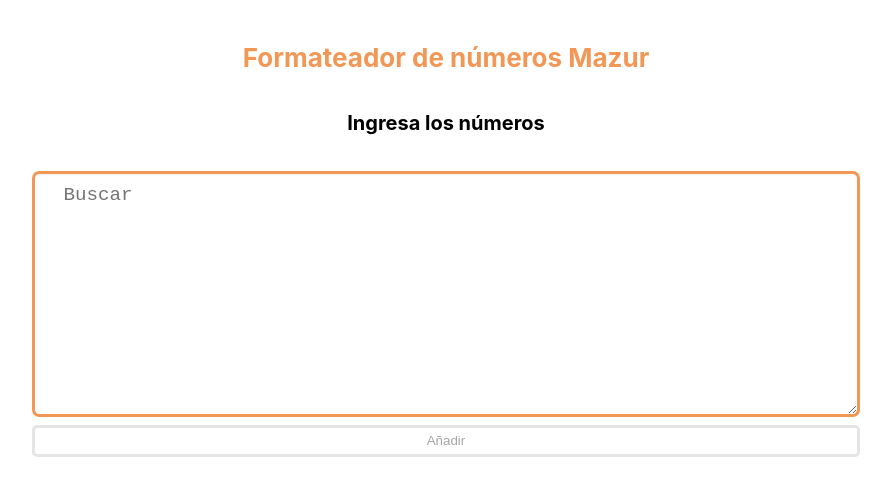
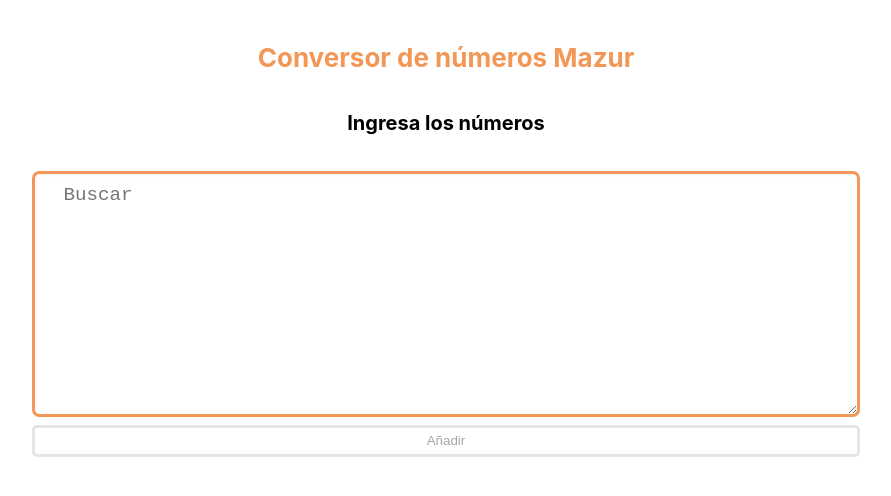
Before and after one commit to AngelMazur/01_Format_Number_Ofimedia, a Next.js app: page / in a window 1280 px wide. Shown: the top 496 px of the page, without its empty margins (194-1085 px from the left). Built offline with nearby package versions, Linux system fonts and the light colour scheme.

Commit message:
fix: change title project

```diff
--- a/pages/index.js
+++ b/pages/index.js
@@ -5,7 +5,7 @@
   return (
     <>
       <AppWrapperContent>
-        <AppTitle>Formateador de números Mazur</AppTitle>
+        <AppTitle>Conversor de números Mazur</AppTitle>
         <FormatNumber />
       </AppWrapperContent>
     </>
```
